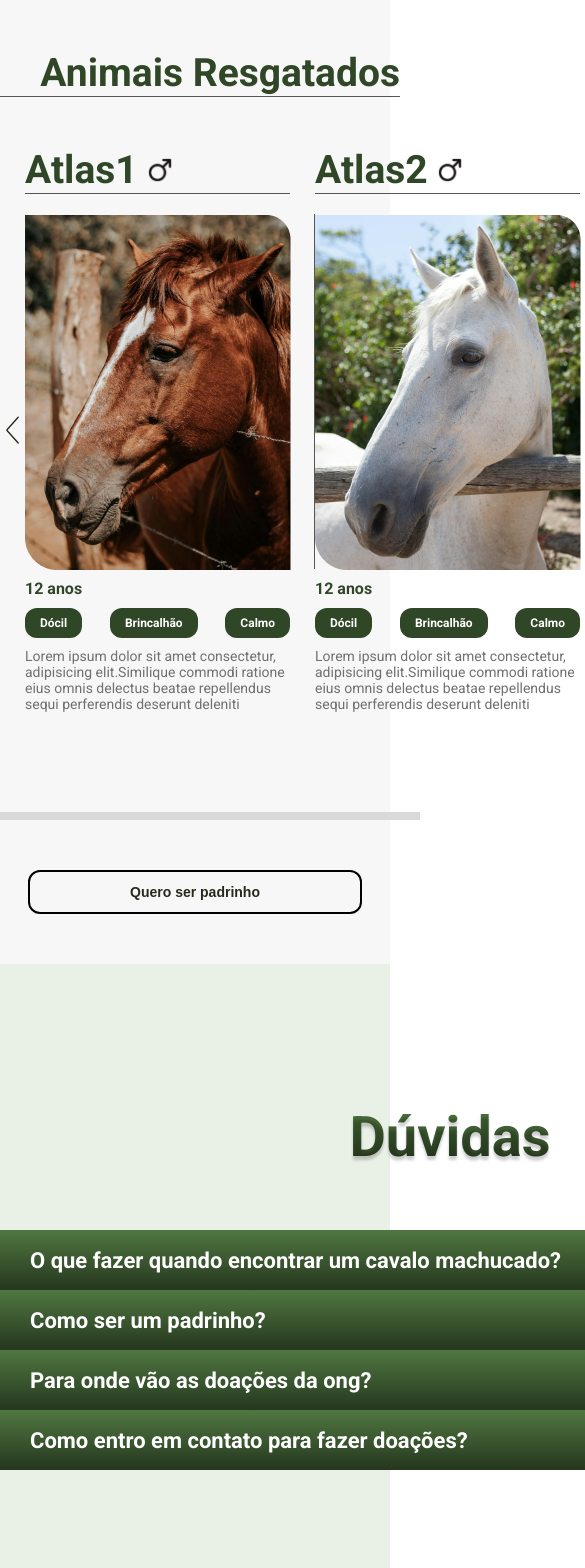
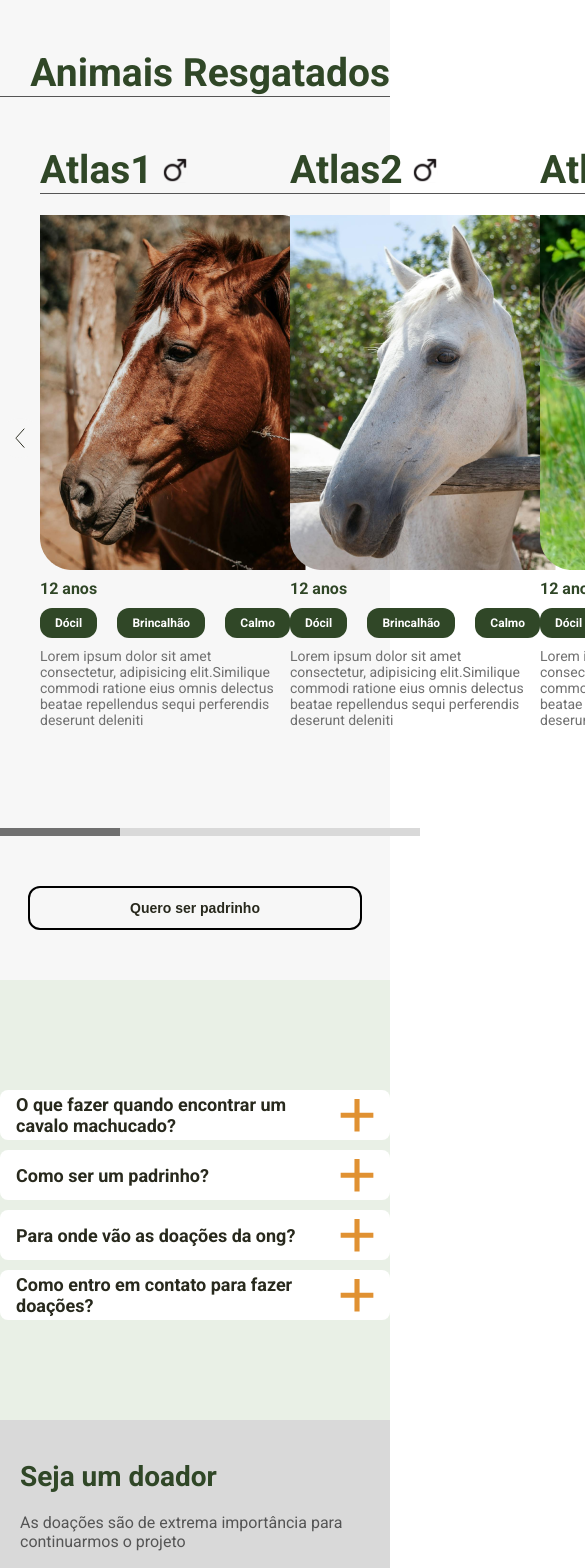
Before and after one commit to Grupo-Simios/APED, a React (Vite) app: page / in a window 390 px wide. Shown: the top 1568 px of the page, 585 px wide, since content can reach past the window. Built offline with nearby package versions, Linux system fonts and the light colour scheme.

Commit message:
add responsivo

```diff
--- a/src/components/AnimaisResgatados.jsx
+++ b/src/components/AnimaisResgatados.jsx
@@ -1,3 +1,4 @@
+import React, { useState } from "react";
 import "../styles/AnimaisResgatados.css";
 import cavalo1 from "../assets/cavalos/cavalo1.png";
 import cavalo2 from "../assets/cavalos/cavalo2.png";
@@ -9,7 +10,8 @@ import CavaloCard from "./CavaloCard";
 import Botao from "./Botao";
 
 export default function AnimaisResgatados() {
-  const cavalos = [
+  const [currentSlide, setCurrentSlide] = useState(0);
+  const [cavalos] = useState([
     {
       nome: "Atlas1",
       sexo: masculinoImage,
@@ -40,10 +42,84 @@ export default function AnimaisResgatados() {
       descricao:
         "Lorem ipsum dolor sit amet consectetur, adipisicing elit.Similique commodi ratione eius omnis delectus beatae repellendus sequi perferendis deserunt deleniti",
     },
-  ];
+    {
+      nome: "Atlas3",
+      sexo: masculinoImage,
+      img: cavalo3,
+      alt: "Cavalos marrom de olhos azuis",
+      idade: "12 anos",
+      qualidades: ["Dócil", "Brincalhão", "Calmo"],
+      descricao:
+        "Lorem ipsum dolor sit amet consectetur, adipisicing elit.Similique commodi ratione eius omnis delectus beatae repellendus sequi perferendis deserunt deleniti",
+    },
+    {
+      nome: "Atlas3",
+      sexo: masculinoImage,
+      img: cavalo3,
+      alt: "Cavalos marrom de olhos azuis",
+      idade: "12 anos",
+      qualidades: ["Dócil", "Brincalhão", "Calmo"],
+      descricao:
+        "Lorem ipsum dolor sit amet consectetur, adipisicing elit.Similique commodi ratione eius omnis delectus beatae repellendus sequi perferendis deserunt deleniti",
+    },
+    {
+      nome: "Atlas3",
+      sexo: masculinoImage,
+      img: cavalo1,
+      alt: "Cavalos marrom de olhos azuis",
+      idade: "12 anos",
+      qualidades: ["Dócil", "Brincalhão", "Calmo"],
+      descricao:
+        "Lorem ipsum dolor sit amet consectetur, adipisicing elit.Similique commodi ratione eius omnis delectus beatae repellendus sequi perferendis deserunt deleniti",
+    },
+    {
+      nome: "Atlas3",
+      sexo: masculinoImage,
+      img: cavalo1,
+      alt: "Cavalos marrom de olhos azuis",
+      idade: "12 anos",
+      qualidades: ["Dócil", "Brincalhão", "Calmo"],
+      descricao:
+        "Lorem ipsum dolor sit amet consectetur, adipisicing elit.Similique commodi ratione eius omnis delectus beatae repellendus sequi perferendis deserunt deleniti",
+    },
+    {
+      nome: "Atlas3",
+      sexo: masculinoImage,
+      img: cavalo1,
+      alt: "Cavalos marrom de olhos azuis",
+      idade: "12 anos",
+      qualidades: ["Dócil", "Brincalhão", "Calmo"],
+      descricao:
+        "Lorem ipsum dolor sit amet consectetur, adipisicing elit.Similique commodi ratione eius omnis delectus beatae repellendus sequi perferendis deserunt deleniti",
+    },
+    {
+      nome: "Atlas3",
+      sexo: masculinoImage,
+      img: cavalo1,
+      alt: "Cavalos marrom de olhos azuis",
+      idade: "12 anos",
+      qualidades: ["Dócil", "Brincalhão", "Calmo"],
+      descricao:
+        "Lorem ipsum dolor sit amet consectetur, adipisicing elit.Similique commodi ratione eius omnis delectus beatae repellendus sequi perferendis deserunt deleniti",
+    },
+  ]);
+
+  const totalSlides = Math.ceil(cavalos.length / 3);
+
+  const nextSlide = () => {
+    setCurrentSlide((prevSlide) =>
+      prevSlide === totalSlides - 1 ? 0 : prevSlide + 1
+    );
+  };
+
+  const prevSlide = () => {
+    setCurrentSlide((prevSlide) =>
+      prevSlide === 0 ? totalSlides - 1 : prevSlide - 1
+    );
+  };
 
   return (
-    <>
+    <div className="animais-resgatados--container">
       <div className="animais-resgatados--background">
         <div className="title-container">
           <div className="title-content">
@@ -54,11 +130,13 @@ export default function AnimaisResgatados() {
 
       <div className="horses-cards--background">
         <div className="horses-cards--container">
-          <button className="button prev">
-            <img src={previousButton} alt="" />
+          <button className="button prev" onClick={prevSlide}>
+            <img src={previousButton} alt="Previous" />
           </button>
           <div className="horses-cards">
-            {cavalos.map((cavalo, index) => (
+            {cavalos
+              .slice(currentSlide * 3, (currentSlide + 1) * 3)
+              .map((cavalo, index) => (
                 <CavaloCard
                   key={index}
                   nome={cavalo.nome}
@@ -71,20 +149,27 @@ export default function AnimaisResgatados() {
                 />
               ))}
           </div>
-          <button className="button next">
-            <img src={nextButton} alt="" />
+          <button className="button next" onClick={nextSlide}>
+            <img src={nextButton} alt="Next" />
           </button>
         </div>
       </div>
 
       <div className="current-slides--background">
         <div className="current-slides--container">
-          <span className="current-slides"></span>
-          <span className="current-slides"></span>
-          <span className="current-slides"></span>
+          {Array.from({ length: totalSlides }).map((_, index) => (
+            <span
+              key={index}
+              className={
+                index === currentSlide
+                  ? "current-slides active"
+                  : "current-slides"
+              }
+            ></span>
+          ))}
         </div>
         <Botao text={"Quero ser padrinho"} />
       </div>
-    </>
+    </div>
   );
 }
--- a/src/styles/AnimaisResgatados.css
+++ b/src/styles/AnimaisResgatados.css
@@ -13,7 +13,7 @@
 .title-content {
   display: flex;
   justify-content: right;
-  width: 400px;
+  max-width: 400px;
   border-bottom: 1px solid #555555;
 }
 
@@ -23,8 +23,9 @@
 .horses-cards--container {
   background: #f7f7f7;
   margin: 0 auto;
-  max-width: 1440px;
+  max-width: 1400px;
   display: flex;
+  flex-direction: row;
   justify-content: space-around;
   align-items: center;
 }
@@ -33,6 +34,7 @@
   width: 1050px;
   display: flex;
   justify-content: space-between;
+  transition: transform 0.5s ease;
 }
 
 .current-slides--background {
@@ -57,8 +59,26 @@
   background: #d9d9d9;
 }
 
+.current-slides.active::before {
+  background: #707070;
+}
+
 .button {
+  display: flex;
+  justify-content: center;
+  align-items: center;
+  cursor: pointer;
   background: #f7f7f7;
-  width: 30px;
-  height: 30px;
+  width: 70px;
+  height: 70px;
+  border-radius: 50%;
+  padding: 15px;
+  transition: all 0.3s ease;
 }
+
+.button:hover {
+  background: #d9d9d9;
+}
+
+@media screen and (min-width: ) {
+}
--- a/src/styles/CavaloCard.css
+++ b/src/styles/CavaloCard.css
@@ -67,3 +67,28 @@
   font-size: 14px;
   color: #707070;
 }
+
+/* Responsive */
+
+@media screen and (max-width: 1100px) {
+  .horses-cards {
+    max-width: 900px;
+  }
+  .horse-card {
+    max-width: 250px;
+  }
+
+  .horse-image--container {
+    border-right: 0;
+  }
+
+  .button {
+    width: 40px;
+    height: 40px;
+  }
+  .button img {
+    width: 20px;
+    height: 20px;
+    padding: 0px;
+  }
+}
--- a/src/styles/Doacao.css
+++ b/src/styles/Doacao.css
@@ -35,5 +35,30 @@
 }
 
 .doacoes-img {
-  max-width: 570px;
+  max-width: 100%;
+  height: auto;
 }
+
+/* Media Query para telas menores */
+@media screen and (max-width: 768px) {
+  .doacoes-container {
+    padding: 30px 20px; /* Reduza ainda mais o preenchimento */
+    background: #d9d9d9;
+  }
+
+  .doacoes-text--title h2 {
+    font-size: 28px; /* Reduza mais o tamanho da fonte */
+  }
+
+  .doacoes-text--title p {
+    font-size: 16px; /* Reduza mais o tamanho da fonte */
+  }
+
+  .doacoes-text--content h3 {
+    font-size: 18px; /* Reduza mais o tamanho da fonte */
+  }
+
+  .doacoes-img {
+    display: none;
+  }
+}
--- a/src/styles/Duvida.css
+++ b/src/styles/Duvida.css
@@ -1,13 +1,14 @@
 .duvidas-content {
-  width: 900px;
+  max-width: 900px;
+  width: 100%;
+  margin: 0 auto;
 }
 
 .duvidas-content--title {
   display: flex;
   justify-content: space-between;
   align-items: center;
-  padding: 16px 30px;
-  width: 900px;
+  padding: 16px 20px;
   background: linear-gradient(to bottom, #507741, #25371e);
   height: 60px;
 }
@@ -23,18 +24,52 @@
 }
 
 .duvidas-content--title span {
-  font-size: 30px;
-  font-family: "Roboto";
+  font-size: 24px;
   color: #ffffff;
 }
 
 .duvidas-content--desc {
-  width: 900px;
   background: #fcf4eb;
-  padding: 30px 30px;
+  padding: 20px;
 }
 
 .duvidas-content--desc p {
-  font-size: 18px;
+  font-size: 16px;
   font-family: "Roboto";
 }
+
+/* Media Query para telas menores */
+@media screen and (max-width: 768px) {
+  .section-title {
+    display: none;
+  }
+
+  .duvidas-content {
+    max-width: 100%;
+  }
+
+  .duvidas-content--title {
+    padding: 12px 16px;
+    height: 50px;
+    background: #ffffff;
+    margin-top: 10px;
+    border-radius: 8px;
+  }
+
+  .duvidas-content--title h3 {
+    font-size: 18px;
+    color: #28291d;
+  }
+
+  .duvidas-content--title span {
+    font-size: 20px;
+  }
+
+  .duvidas-content--desc {
+    padding: 16px;
+  }
+
+  .duvidas-content--desc p {
+    font-size: 14px;
+  }
+}
--- a/src/styles/Duvidas.css
+++ b/src/styles/Duvidas.css
@@ -7,7 +7,7 @@
 .duvidas-container {
   margin: 0 auto;
   padding: 100px 0;
-  width: 900px;
+  max-width: 1400px;
 }
 
 .section-title {
```
Lines whose indentation alone changed are shown as unchanged.
